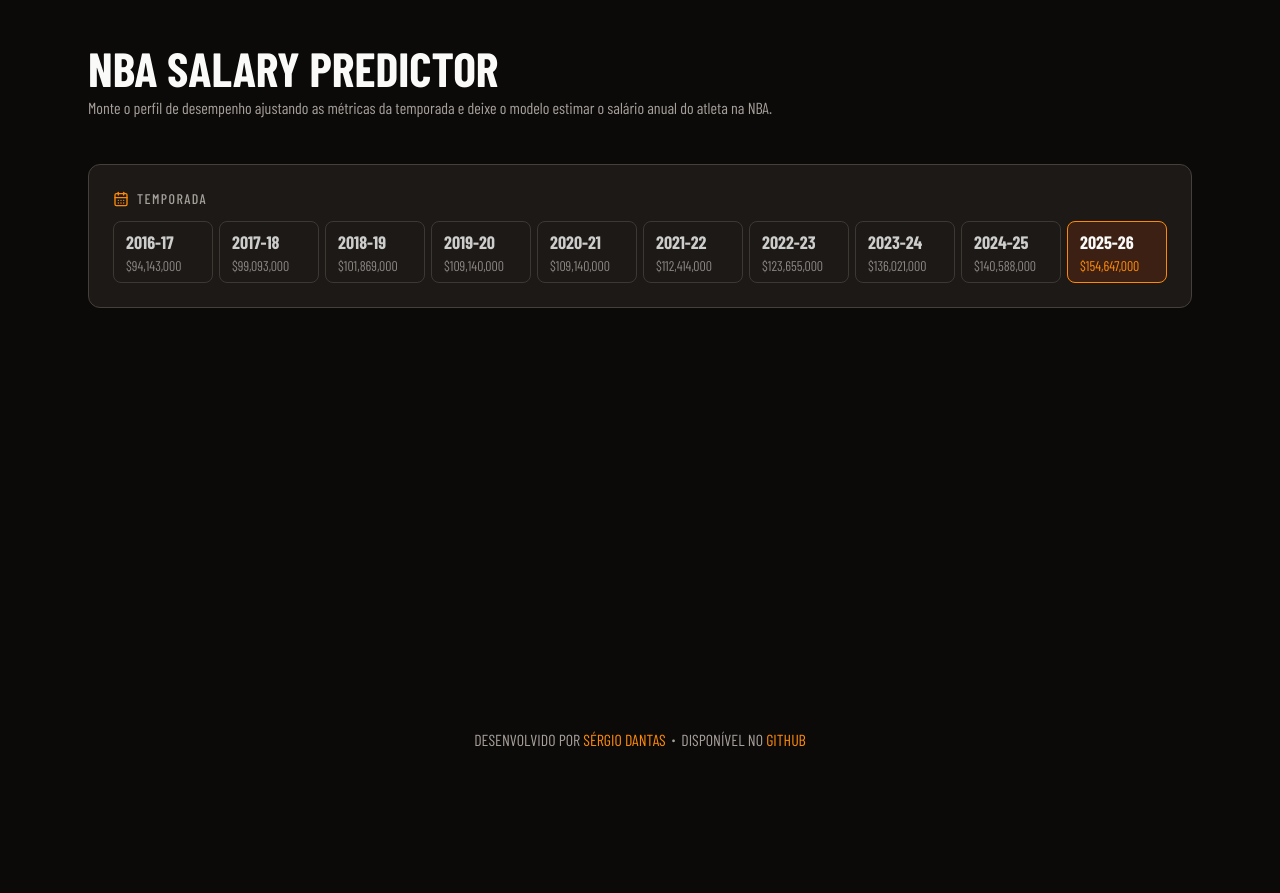
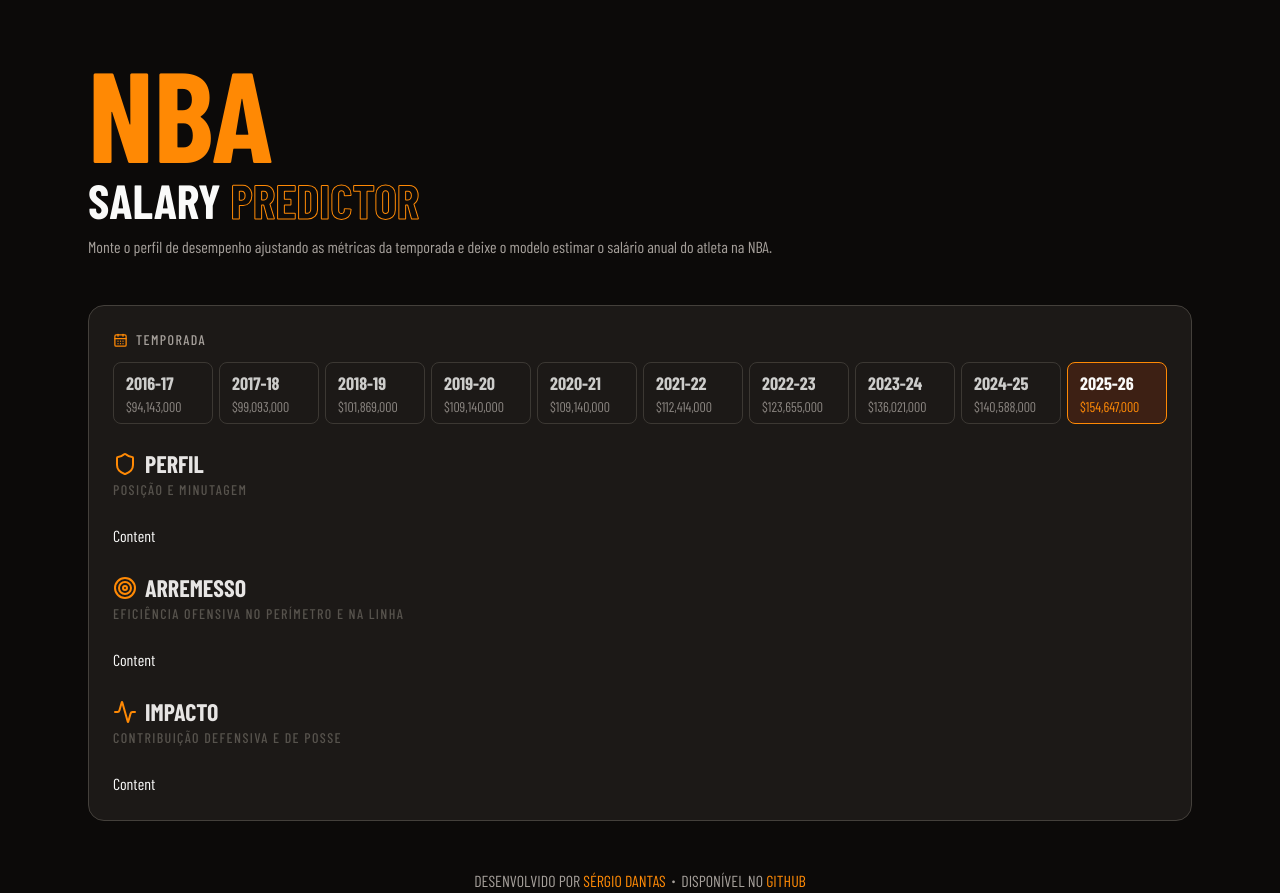
Before and after one commit to sergiodantasz/nba-salary-predictor, a Next.js app in the folder web/: page / in a window 1280 px wide. Before the commit the page ends 800 px from the top, so only its background shows below. Built offline with nearby package versions, Linux system fonts and the light colour scheme.

Commit message:
feat(web): add profile, shooting and impact sections with redesigned header

```diff
--- a/web/src/app/page.tsx
+++ b/web/src/app/page.tsx
@@ -2,17 +2,26 @@
 
 import { SeasonPicker } from '@/components/season-picker';
 import { useState } from 'react';
-import { LuCalendarDays } from 'react-icons/lu';
+import {
+  ActivityIcon,
+  CalendarDaysIcon,
+  ShieldIcon,
+  TargetIcon,
+} from 'lucide-react';
 import type { Season } from '@/types/season';
 
 export default function Page() {
   const [season, setSeason] = useState<Season>(2026);
 
   return (
-    <div className='rounded-xl border border-stone-700 bg-stone-900 p-6'>
+    <div className='flex flex-col gap-6 rounded-2xl border border-stone-700 bg-stone-900 p-6'>
+      {/* Season */}
       <div className='flex flex-col gap-3'>
         <h4 className='flex items-center gap-2'>
-          <LuCalendarDays className='text-orange-400' />
+          <CalendarDaysIcon
+            className='text-orange-400'
+            size={15}
+          />
           <span className='text-sm font-medium tracking-widest text-stone-400'>
             TEMPORADA
           </span>
@@ -22,6 +31,54 @@
           onChange={setSeason}
         />
       </div>
+      {/* Profile */}
+      <div>
+        <header className='mb-6'>
+          <h4 className='flex items-center gap-2'>
+            <ShieldIcon
+              className='text-orange-400'
+              size={24}
+            />
+            <span className='text-2xl font-bold text-stone-200'>PERFIL</span>
+          </h4>
+          <p className='text-sm font-medium tracking-widest text-stone-600'>
+            POSIÇÃO E MINUTAGEM
+          </p>
+        </header>
+        <div>Content</div>
+      </div>
+      {/* Shooting */}
+      <div>
+        <header className='mb-6'>
+          <h4 className='flex items-center gap-2'>
+            <TargetIcon
+              className='text-orange-400'
+              size={24}
+            />
+            <span className='text-2xl font-bold text-stone-200'>ARREMESSO</span>
+          </h4>
+          <p className='text-sm font-medium tracking-widest text-stone-600'>
+            EFICIÊNCIA OFENSIVA NO PERÍMETRO E NA LINHA
+          </p>
+        </header>
+        <div>Content</div>
+      </div>
+      {/* Impact */}
+      <div>
+        <header className='mb-6'>
+          <h4 className='flex items-center gap-2'>
+            <ActivityIcon
+              className='text-orange-400'
+              size={24}
+            />
+            <span className='text-2xl font-bold text-stone-200'>IMPACTO</span>
+          </h4>
+          <p className='text-sm font-medium tracking-widest text-stone-600'>
+            CONTRIBUIÇÃO DEFENSIVA E DE POSSE
+          </p>
+        </header>
+        <div>Content</div>
+      </div>
     </div>
   );
 }
--- a/web/src/components/header.tsx
+++ b/web/src/components/header.tsx
@@ -1,10 +1,20 @@
 export function Header() {
   return (
     <header>
-      <h1 className='mb-3 text-5xl leading-10 font-bold'>
-        NBA SALARY PREDICTOR
+      <h1 className='mb-3 font-bold'>
+        <span className='text-9xl text-orange-400'>NBA</span>
+        <br />
+        <span className='text-5xl'>
+          SALARY{' '}
+          <span
+            className='text-transparent'
+            style={{ WebkitTextStroke: '1px oklch(75% 0.183 55.934)' }}
+          >
+            PREDICTOR
+          </span>
+        </span>
       </h1>
-      <p className='leading-4 text-stone-400'>
+      <p className='leading-5 text-stone-400'>
         Monte o perfil de desempenho ajustando as métricas da temporada e deixe
         o modelo estimar o salário anual do atleta na NBA.
       </p>
```
